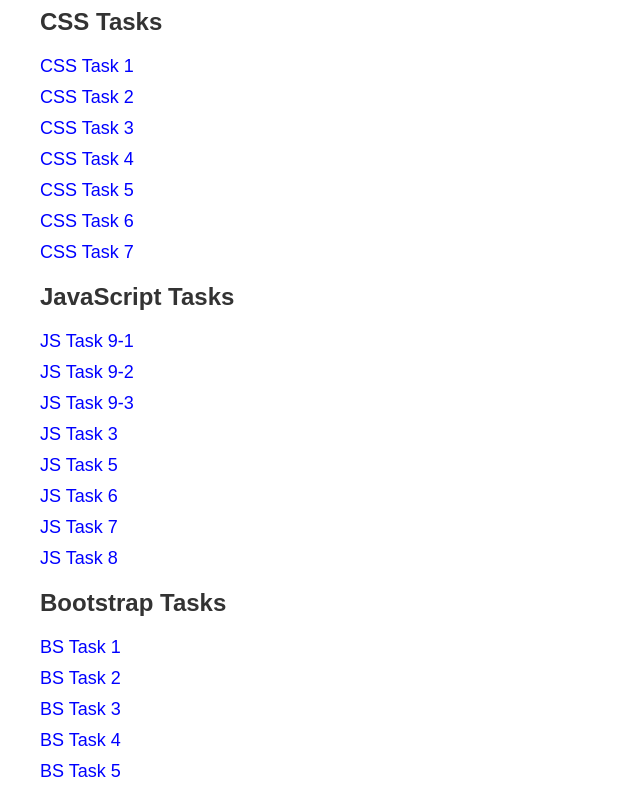
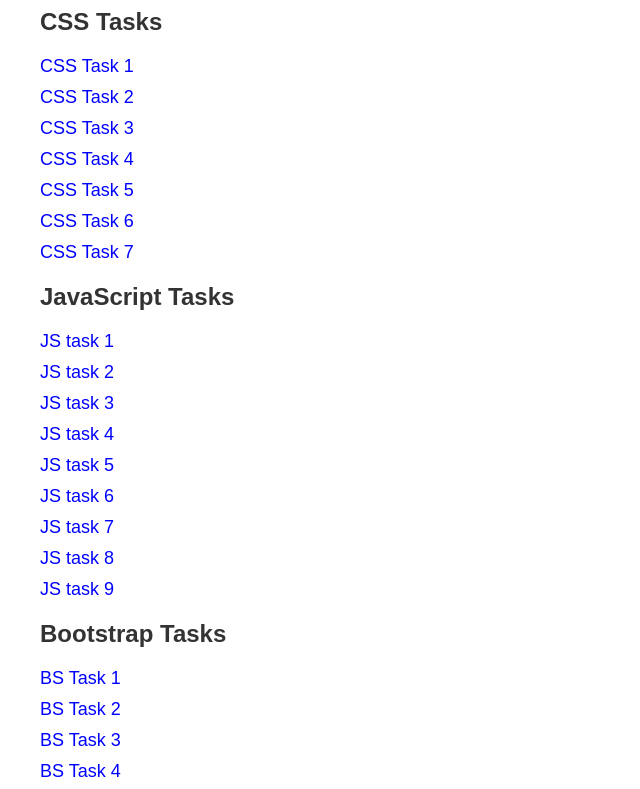
Before and after one commit to PrajapatPooja/22BCE10984-Ethnus_Mern_Full_stack, a plain HTML site: page index.html in a window 1280 px wide. Shown: the part 530-1319 px from the top of the page, without its empty margins (0-640 px from the left). Drawn offline with Linux system fonts and the light colour scheme.

Commit message:
Update index.html

```diff
--- a/index.html
+++ b/index.html
@@ -45,14 +45,16 @@
 
     <h2>JavaScript Tasks</h2>
     <ul>
-        <li><a href="JavaScript Task/jstask9-1.html">JS Task 9-1</a></li>
-        <li><a href="JavaScript Task/jstask9-2.html">JS Task 9-2</a></li>
-        <li><a href="JavaScript Task/jstask9-3.html">JS Task 9-3</a></li>
-        <li><a href="JavaScript Task/jstask3.html">JS Task 3</a></li>
-        <li><a href="JavaScript Task/jstask5.html">JS Task 5</a></li>
-        <li><a href="JavaScript Task/jstask6.html">JS Task 6</a></li>
-        <li><a href="JavaScript Task/jstask7.html">JS Task 7</a></li>
-        <li><a href="JavaScript Task/jstask8.html">JS Task 8</a></li>
+
+        <li><a href="JS task/JS task 1.html">JS task 1</a></li>
+        <li><a href="JS task/JS task 2.html">JS task 2</a></li>
+        <li><a href="JS task/JS task 3.html">JS task 3</a></li>
+        <li><a href="JS task/JS task 4.html">JS task 4</a></li>
+        <li><a href="JS task/JS task 5.html">JS task 5</a></li>
+        <li><a href="JS task/JS task 6.html">JS task 6</a></li>
+        <li><a href="JS task/JS task 7.html">JS task 7</a></li>
+        <li><a href="JS task/JS task 8.html">JS task 8</a></li>
+<li><a href="JS task/JS task 9.html">JS task 9</a></li>
     </ul>
 
     <h2>Bootstrap Tasks</h2>
```
